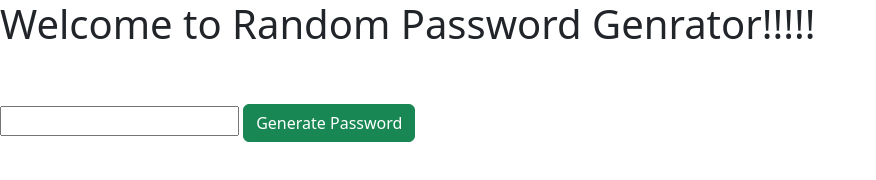
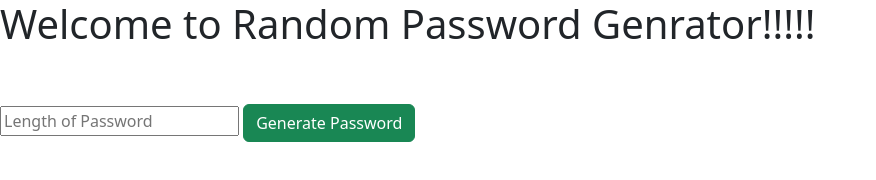
Before and after one commit to Ashimpaudel09/Random-Password-generator, a plain HTML site: page index.html in a window 1280 px wide. Shown: the whole page, without its empty margins (0-876 px from the left). Drawn offline with nearby package versions, Linux system fonts and the light colour scheme.

Commit message:
Update index.html

```diff
--- a/index.html
+++ b/index.html
@@ -14,7 +14,7 @@
   <h1>Welcome to Random Password Genrator!!!!!</h1>
   <br><br>
     <!-- <label for="input1">Enter the length of password you want..</label> -->
-    <input type="number" name="" id="input1">
+    <input type="number" name="" id="input1" placeholder="Length of Password">
     <button class="btn btn-success"  class="form-control"type="submit" id="myBtn">Generate Password</button><br>
     <h5 id="generatePass"></h5>
 
```
